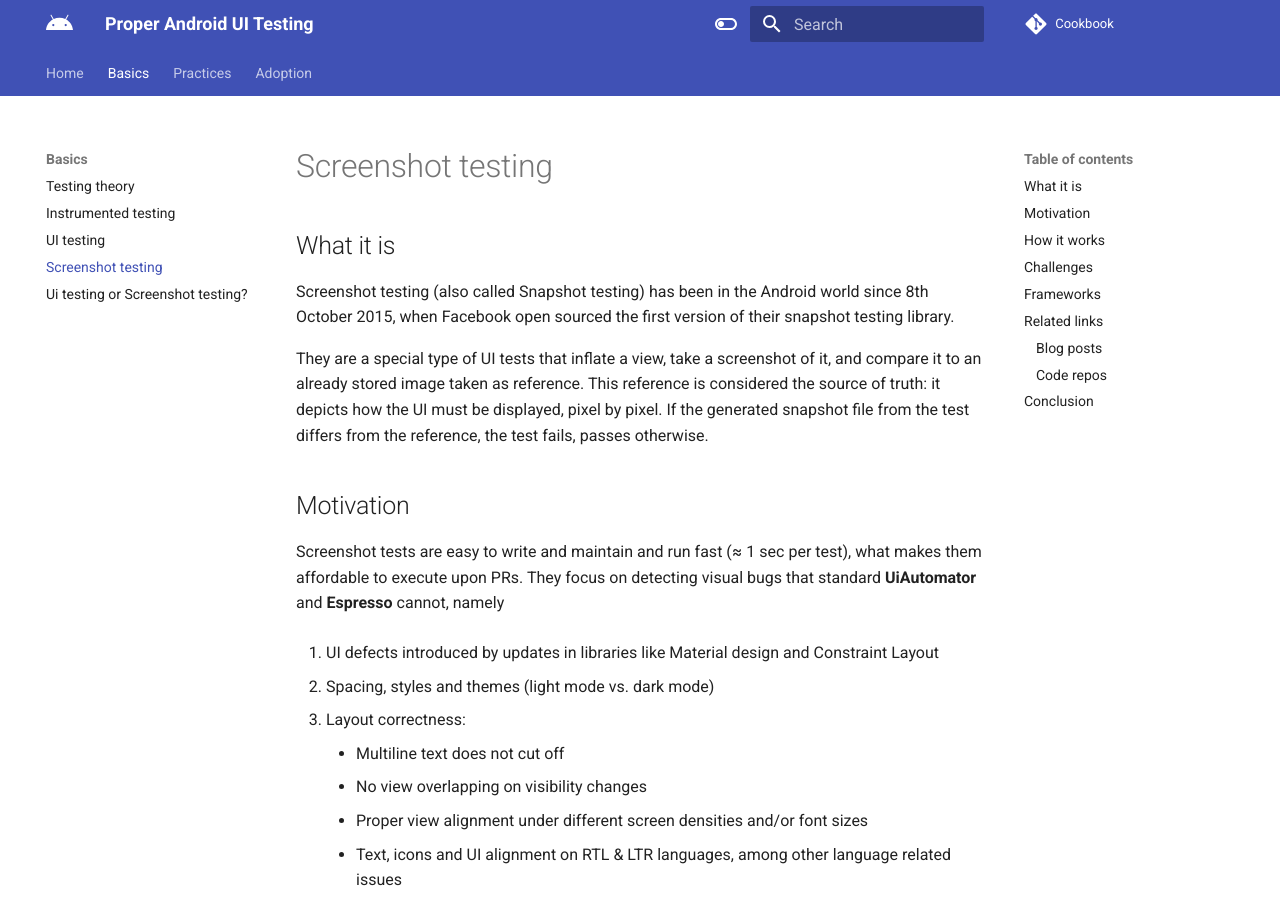
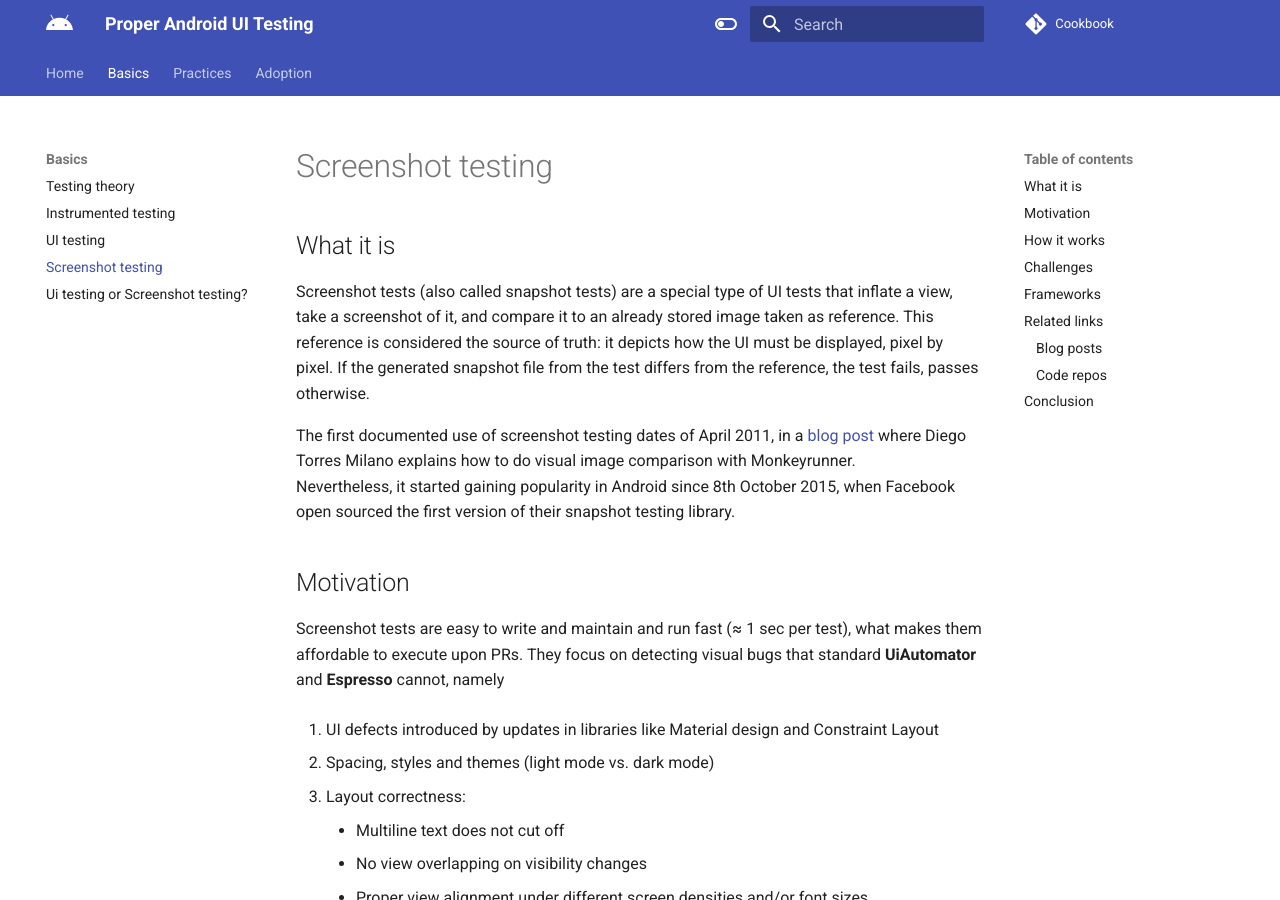
Before and after one commit to android-ui-testing/Cookbook, an MkDocs documentation site: the page built from docs/content/basics/screenshot_testing.md, in a window 1280 px wide and 900 px high. Built offline with MkDocs 1.6.1 and Material for MkDocs 9.7.7, drawn with Linux system fonts in a browser that asks for light colours; comment, search, counter and statistics services are not loaded; some of the changed text lies outside the part shown.

Commit message:
Update screenshot_testing.md

```diff
--- a/docs/content/basics/screenshot_testing.md
+++ b/docs/content/basics/screenshot_testing.md
@@ -1,10 +1,11 @@
 # Screenshot testing
 
 ## What it is
-Screenshot testing (also called Snapshot testing) has been in the Android world since 8th October 2015, when Facebook open sourced the first version of their snapshot testing library.
+Screenshot tests (also called snapshot tests) are a special type of UI tests that inflate a view, take a screenshot of it, and compare it to an already stored image taken as reference. This reference is considered the source of truth: it depicts how the UI must be displayed, pixel by pixel.
+If the generated snapshot file from the test differs from the reference, the test fails, passes otherwise.
 
-They are a special type of UI tests that inflate a view, take a screenshot of it, and compare it to an already stored image taken as reference. This reference is considered the source of truth: it depicts how the UI must be displayed, pixel by pixel.
-If the generated snapshot file from the test differs from the reference, the test fails, passes otherwise.
+The first documented use of screenshot testing dates of April 2011, in a [blog post](https://dtmilano.blogspot.com/2011/04/monkeyrunner-visual-image-comparison.html) where Diego Torres Milano explains how to do visual image comparison with Monkeyrunner.
+Nevertheless, it started gaining popularity in Android since 8th October 2015, when Facebook open sourced the first version of their snapshot testing library.
 
 ## Motivation
 Screenshot tests are easy to write and maintain and run fast (≈ 1 sec per test), what makes them affordable to execute upon PRs.
```
Also changed, not shown: other parts of docs/content/basics/screenshot_testing.md (+3 -1 lines).
